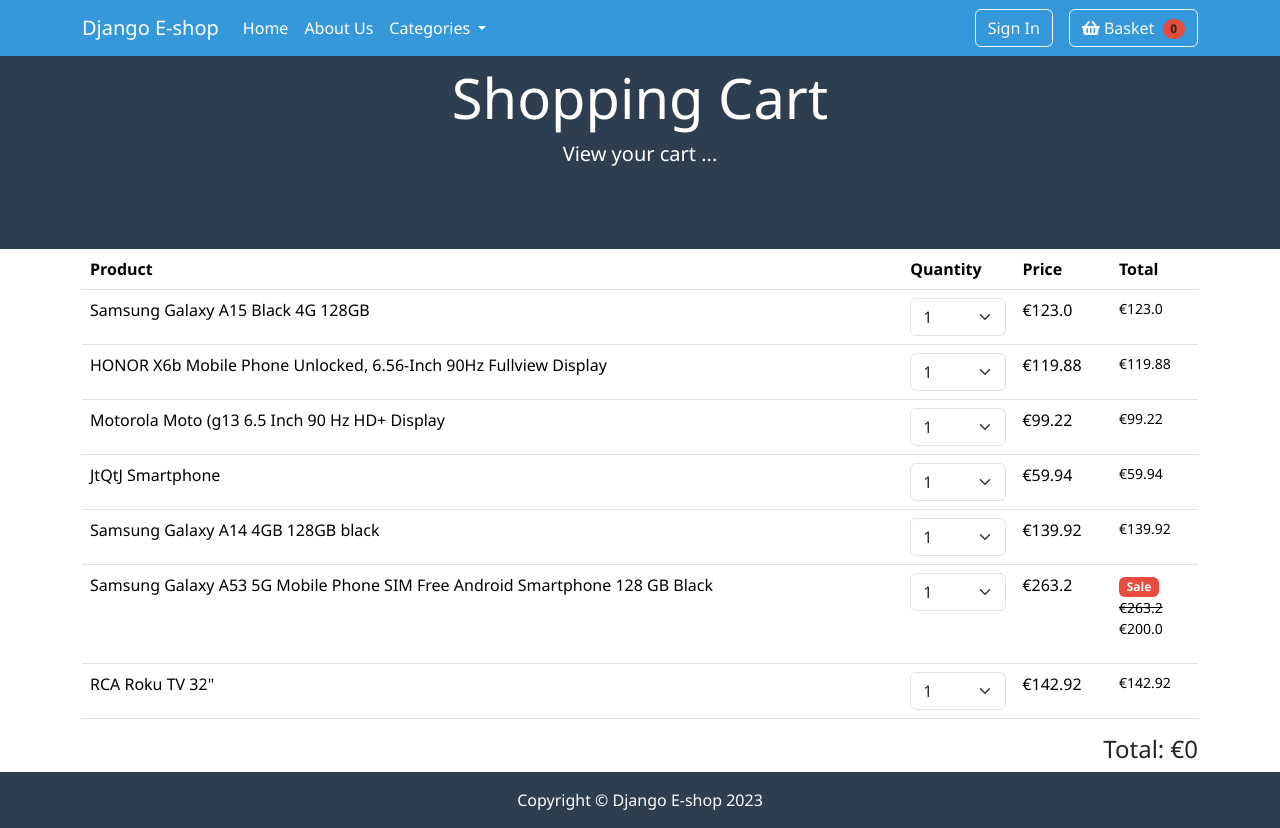
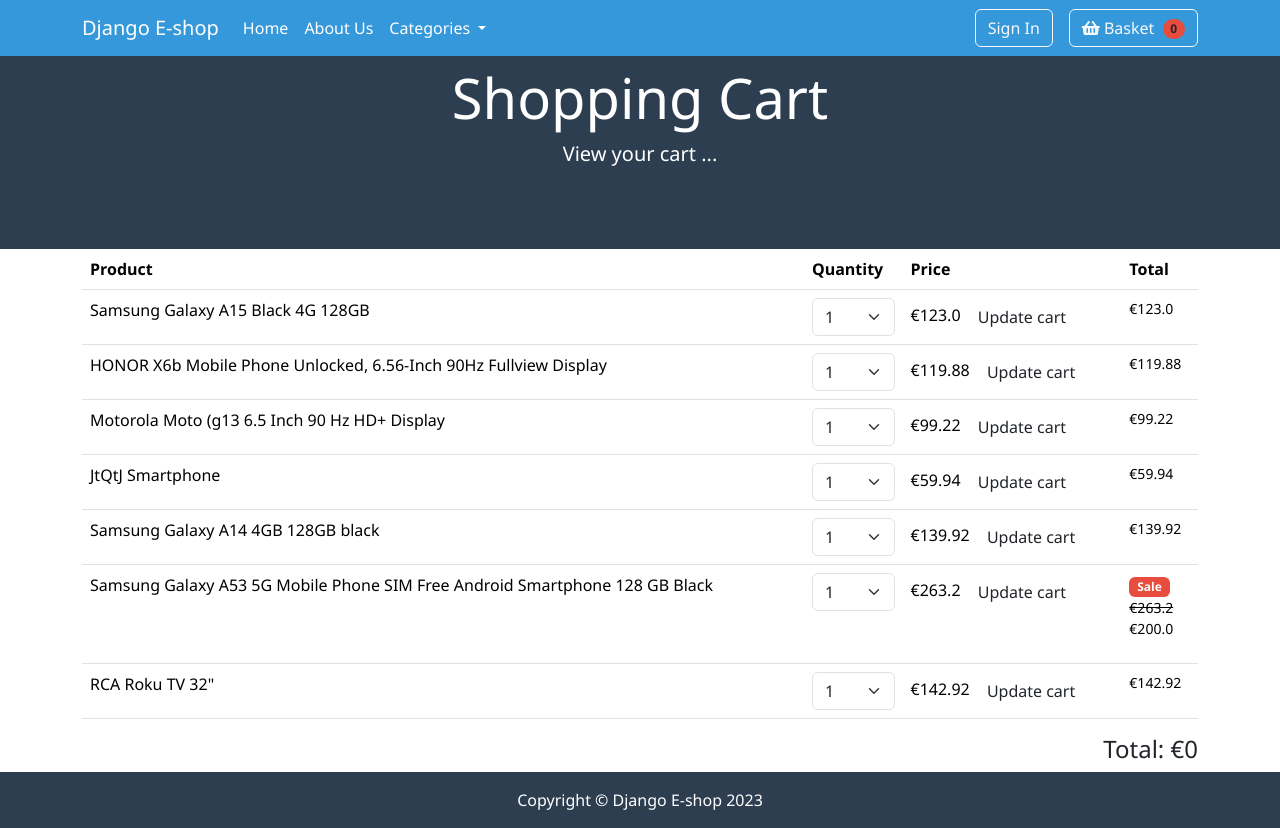
Before and after one commit to nathan-cool/E-commerce, a Django app: template cart/templates/summary.html in a window 1280 px wide. Run offline with Django 5.2, Linux system fonts and the light colour scheme; data comes from the database, SQL or seed files in the repository; both versions use the stored data as it was after the commit; tables that the repository leaves empty hold one stand-in row (values such as "Sample post"); the template is opened without the code that fills it: values that come from a table or form of the project are taken from there, most other values are stand-ins (such as "Sample title", 1, 10 or a date in 2020).

Commit message:
Update Cart class to handle product quantity in the cart

```diff
--- a/cart/cart.py
+++ b/cart/cart.py
@@ -35,3 +35,13 @@ class Cart:
 
     def get_total_price(self):
         return sum(float(item['price']) * item['quantity'] for item in self.cart.values())
+
+    def update(self, product_id, quantity):
+        product_id = str(product_id)
+        product_qty = int(quantity)
+
+        ourcart = self.cart
+        ourcart[product_id] = product_qty
+        self.session.modified = True
+        thing = self.cart
+        return thing
--- a/cart/templates/summary.html
+++ b/cart/templates/summary.html
@@ -1,4 +1,6 @@
-{% extends 'base.html' %} {% load static %} {% block content %}
+{% extends 'base.html' %}
+{% load static %}
+{% block content %}
 <div class="jumbotron text-center">
 	<h1 class="display-4">Shopping Cart</h1>
 	<p class="lead">View your cart ...</p>
@@ -18,28 +20,26 @@
 			{% for product in products %}
 			<tr>
 				<td>{{ product.name }}</td>
-				<td>	<select
-									class="form-select"
-									aria-label="Quantity select" id="quantity_select"
-								>
+				<td>
+					<select class="form-select" aria-label="Quantity select" id="select{{product.id}}">
 						{% for key, value in quantities.items %}
 							{% if key == product.id|slugify %}
 								<option selected>{{ value.quantity }}</option>
 							{% endif %}
 						{% endfor %}
-
-
-
 						<option value="1">1</option>
 						<option value="2">2</option>
 						<option value="3">3</option>
-								</select></td>
+					</select>
+				</td>
 				<td>
-
 					€{{ product.price }}
-
+					<button type="button" class="btn btn-bg-secondary update-cart" data-product-id="{{product.id}}">
+						Update cart
+					</button>
 				</td>
-				<td> {% if product.is_sale %}
+				<td>
+					{% if product.is_sale %}
 					<div class="badge bg-danger">Sale</div>
 					<p>
 						<strike>€{{ product.price }}</strike><br />
@@ -48,6 +48,7 @@
 					{% else %}
 					<p>€{{ product.price }}</p>
 					{% endif %}
+				</td>
 			</tr>
 			{% endfor %}
 		</tbody>
@@ -59,4 +60,31 @@
 	<p>Your cart is empty.</p>
 	{% endif %}
 </div>
+
+
+
+<script>
+	$(document).on('click', '.update-cart', function (e) {
+		e.preventDefault();
+		let product_id = $(this).data('product-id');
+		let quantity = $('#select' + product_id).val();
+		$.ajax({
+			type: 'POST',
+			url: '{% url "cart_update" %}',
+			data: {
+				product_id: product_id,
+				quantity: quantity,
+				csrfmiddlewaretoken: '{{ csrf_token }}',
+				action: 'post'
+			},
+			success: function (json) {
+				document.getElementById('cart_quantity').textContent = json.cart_quantity;
+				// You might want to update the total price here as well
+			},
+			error: function (xhr, errmsg, err) {
+				console.log(xhr.status + ": " + xhr.responseText);
+			}
+		});
+	});
+</script>
 {% endblock %}
```
Also changed, not shown: cart/views.py (+14 -1 lines), db.sqlite3. Lines whose indentation alone changed are shown as unchanged.
